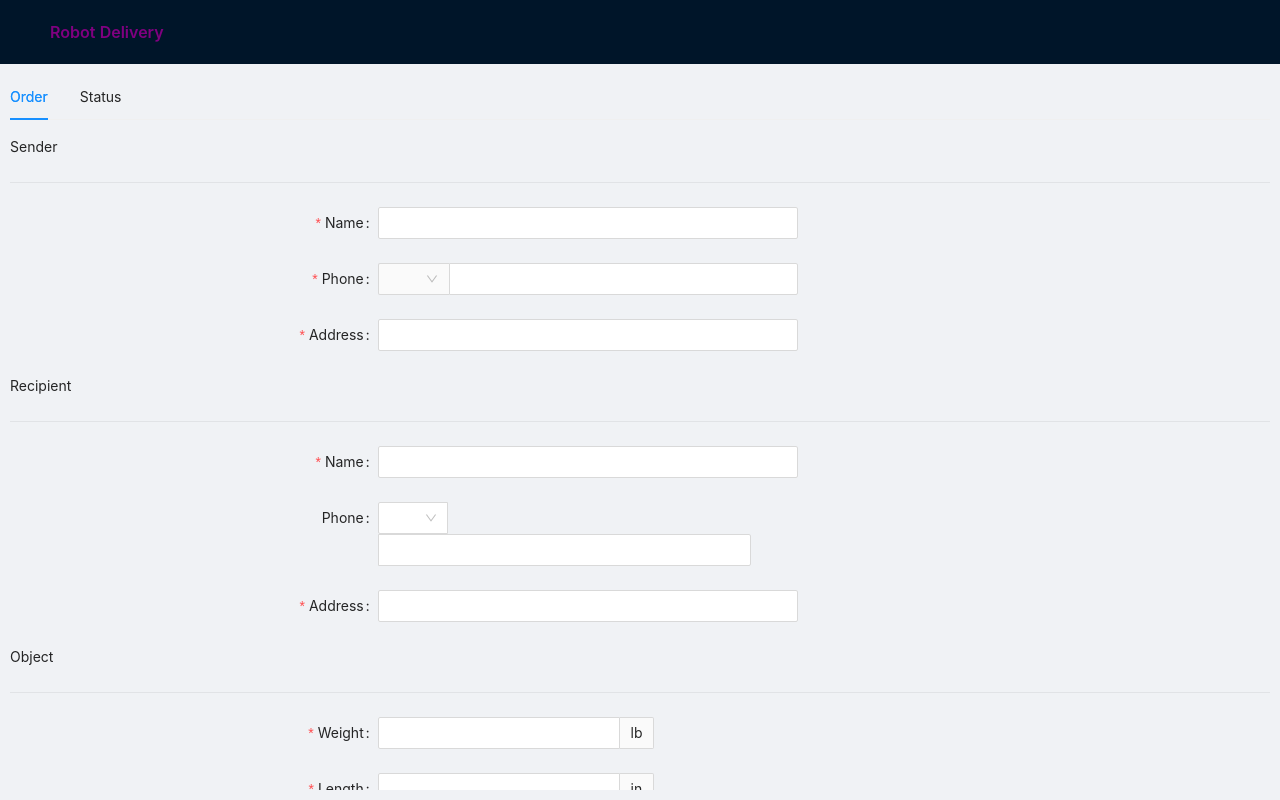
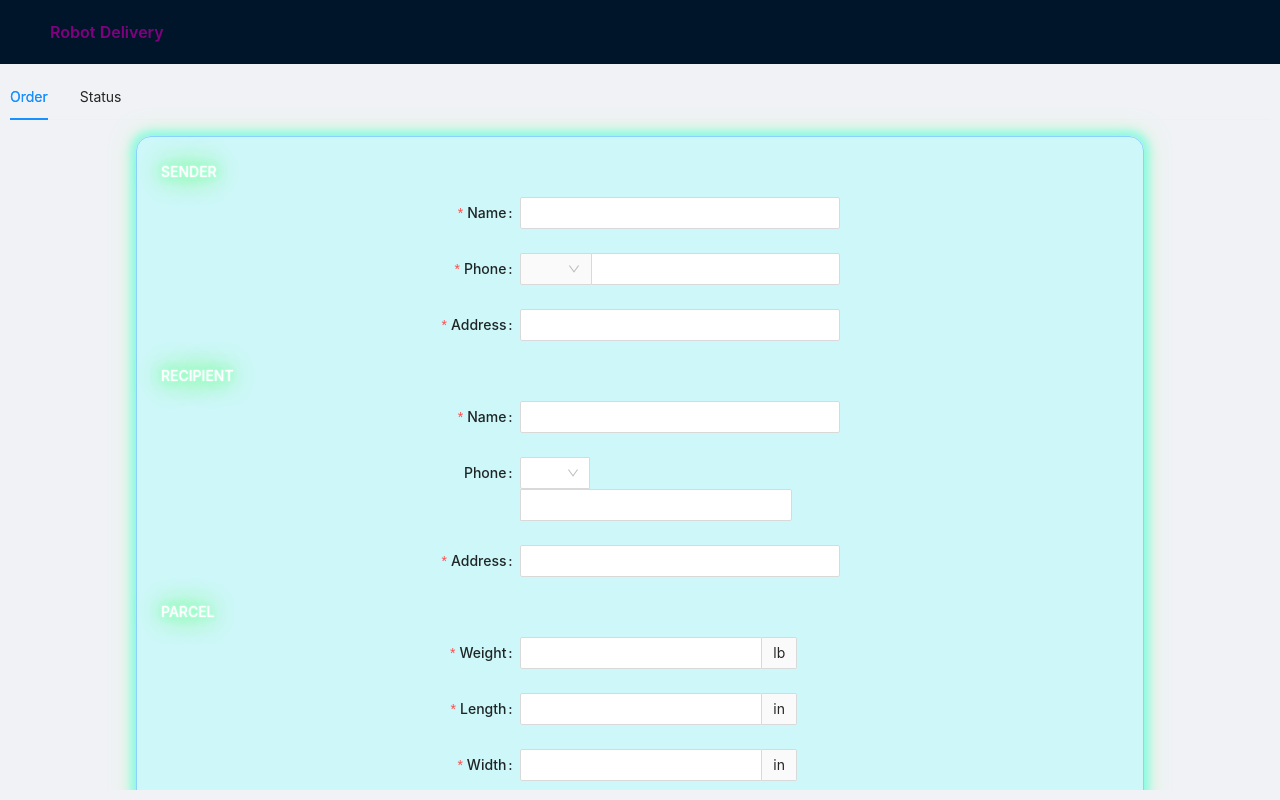
Before and after one commit to FlagCampTeam4/Frontend, a React (Create React App) app: page / in a window 1280 px wide. Built offline with nearby package versions, Linux system fonts and the light colour scheme.

Commit message:
update background

```diff
--- a/src/components/NewPackagePage.js
+++ b/src/components/NewPackagePage.js
@@ -3,13 +3,20 @@ import {
   Form,
   Input,
   InputNumber,
+  Cascader,
   Select,
+  Row,
+  Col,
+  Checkbox,
   Button,
+  AutoComplete,
   Divider,
   DatePicker,
   message,
+  Card,
 } from 'antd';
 import {uploadPackage} from "../utils";
+
 
 class NewPackagePage extends React.Component {
   formRef = React.createRef();
@@ -90,9 +97,10 @@ class NewPackagePage extends React.Component {
       );
 
       return (
-          <Form {...layout} className="OrderInfo" ref={this.formRef} onFinish={this.onFinish} validateMessages={validateMessages} labelCol={{ span: 7 }} wrapperCol={{ span: 8 }}>
-            <div>Sender</div>
-            <Divider />
+        <Card className="OrderCard">
+          <Form {...layout} className="OrderInfo" ref={this.formRef} onFinish={this.onFinish} validateMessages={validateMessages} labelCol={{ span: 9 }} wrapperCol={{ span: 8 }} >
+            <p className="FormText">SENDER</p>
+            {/* <Divider /> */}
             <Form.Item name={['sender', 'name']} label="Name" rules={[{ required: true }]}>
                 <Input/>
             </Form.Item>
@@ -104,9 +112,9 @@ class NewPackagePage extends React.Component {
 
             </Form.Item>
 
-            <p>Recipient</p>
-            <Divider />
-            <Form.Item name={['recipient', 'name']} label="Name" rules={[{ required: true }]}>
+            <p className="FormText">RECIPIENT</p>
+            {/* <Divider /> */}
+            <Form.Item  name={['recipient', 'name']} label="Name" rules={[{ required: true }]}>
               <Input />
             </Form.Item>
             <Form.Item name={['recipient', 'phone']} label="Phone" >
@@ -118,7 +126,7 @@ class NewPackagePage extends React.Component {
                     </Select>
                   </Form.Item>
                   <Form.Item noStyle name={['recipient','phoneNo']}>
-                    <Input style={{ width: '89%' }}/>
+                    <Input style={{ width: '85%' }}/>
                   </Form.Item>
               </Input.Group>
             </Form.Item>
@@ -126,8 +134,8 @@ class NewPackagePage extends React.Component {
               <Input />
             </Form.Item>
 
-            <p>Object</p>
-            <Divider />
+            <p className="FormText">PARCEL</p>
+            {/* <Divider /> */}
             <Form.Item name='weight' label="Weight" rules={[{ required: true }]}>
               <InputNumber addonAfter="lb"/>
             </Form.Item>
@@ -144,14 +152,16 @@ class NewPackagePage extends React.Component {
               <DatePicker onChange={onChange} />
             </Form.Item>
 
-            <Form.Item wrapperCol={{ ...layout.wrapperCol, offset: 8 }}>
+            <Form.Item wrapperCol={{ ...layout.wrapperCol, offset: 11 }}>
               <Button type="primary" onClick={this.handleSubmit} disabled={this.state.loading} >
                 Submit
               </Button>
             </Form.Item>
           </Form>
+          </Card>
       );
     };
   }
 
+//const NewPackagePage = Form.create({name:'newOederInfo'})(NewOrderForm)
 export default NewPackagePage;
--- a/src/index.css
+++ b/src/index.css
@@ -1,4 +1,5 @@
 @import '~antd/dist/antd.css';
+@import "./style/NewPackage.css";
 
 body {
   margin: 0;
--- /dev/null
+++ b/src/style/NewPackage.css
@@ -0,0 +1,24 @@
+.OrderCard {
+    background-color: rgba(155, 255, 255, 0.4);
+    border: 1px solid rgb(140, 209, 255);
+    border-radius: 15px;
+    width: 80%;
+    position: relative;
+    left: 10%;
+    right: 10%;
+    font-weight: 500;
+    box-shadow: 0 0 10px 5px rgba(48, 255, 227, 0.5),  /* inner white */
+    0 0 20px 5px rgba(186, 255, 179, 0.5); /* middle magenta */
+}
+
+.FormText {
+    color: rgb(255, 255, 255);
+  text-shadow:
+    0 0 2px #fff,
+
+    0 0 5px rgb(136, 255, 215),
+    0 0 10px rgb(162, 255, 175),
+
+    0 0 20px rgb(0, 255, 64),
+    0 0 30px rgb(109, 255, 72);
+}
--- a/src/utils.js
+++ b/src/utils.js
@@ -9,10 +9,10 @@ export const uploadPackage = (query) => {
     uploadPackageUrl.searchParams.append("width", query.width);
     uploadPackageUrl.searchParams.append("pickupaddress", query.pickup_address);
     uploadPackageUrl.searchParams.append("deliveryaddress", query.delivery_address);
-    // uploadPackageUrl.searchParams.append(
-    //    "pickuptime",
-    //    query.pick_up_time.format("YYYY-MM-DD hh:mm:ss")
-    // );
+    uploadPackageUrl.searchParams.append(
+        "pickuptime",
+        query.pick_up_time.format("YYYY-MM-DD hh:mm:ss")
+   );
 
     return fetch(uploadPackageUrl, {
       headers: {
```
Also changed, not shown: src/image/background01.jpg (added), src/image/background02.jpg (added).
